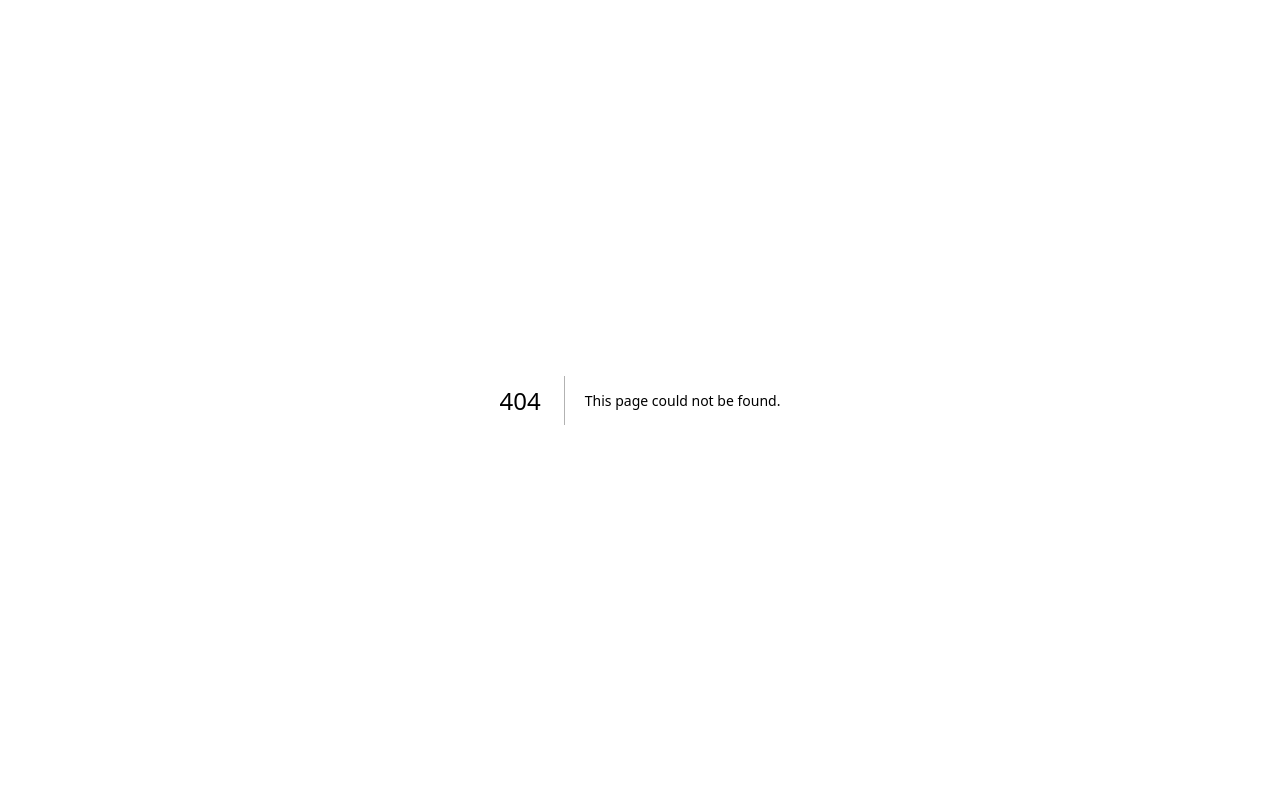
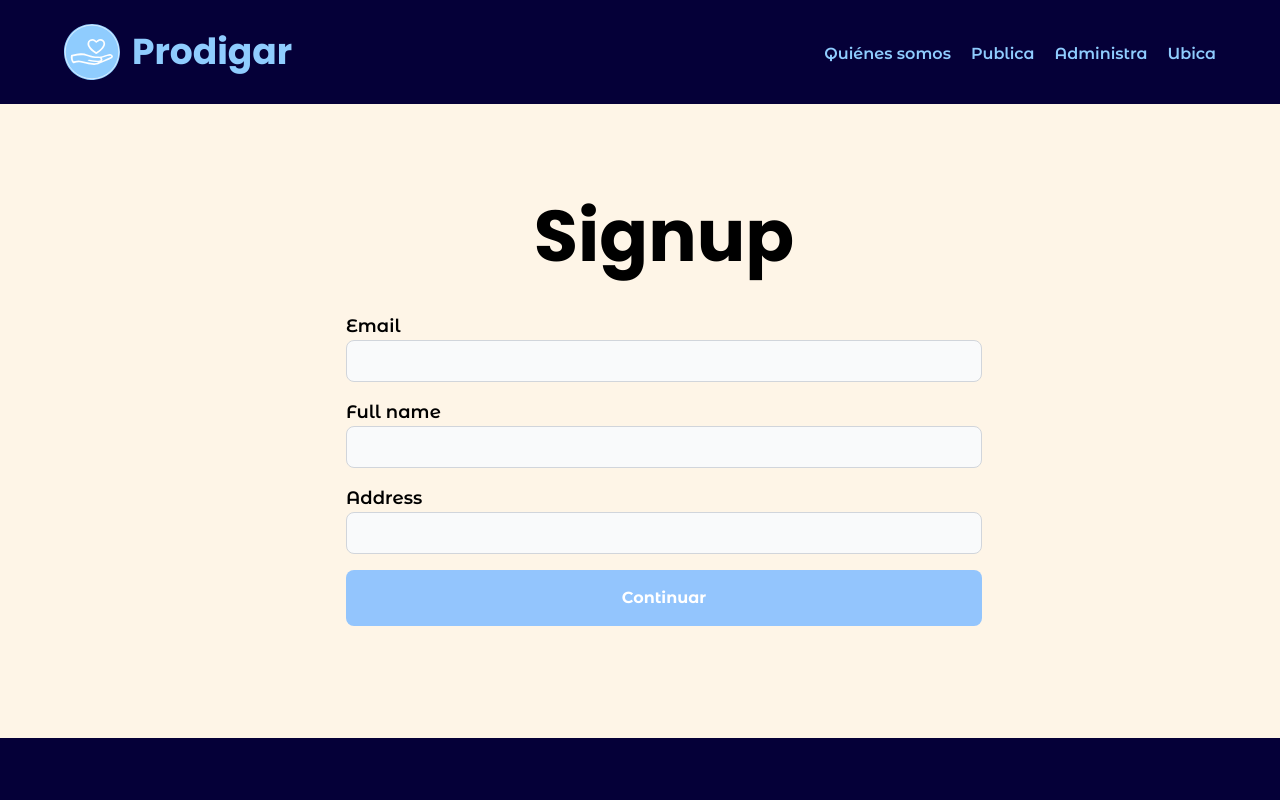
Before and after one commit to ayrton08/prodigar, a Next.js app: page /signup in a window 1280 px wide. Before the commit this address had no page. Shown: the top 800 px of the page. Built offline with nearby package versions, Linux system fonts and the light colour scheme.

Commit message:
add mockup page signUp

```diff
--- /dev/null
+++ b/components/SignUpForm.tsx
@@ -0,0 +1,32 @@
+import { MainButton } from "@/ui/buttons";
+import { BodyBold } from "ui/typography";
+import { useRouter } from "next/router";
+import { useState } from "react";
+import { InputText } from "ui/text-field";
+
+export const SignUpForm = () => {
+  const [email, setEmail] = useState();
+  const router = useRouter();
+
+  const handleSubmit = (e: any) => {
+    e.preventDefault();
+    // const emailValue = e.target.email.value;
+    // setEmail(emailValue);
+    console.log(
+      e.target.email.value,
+      e.target.fullname.value,
+      e.target.address.value
+    );
+  };
+
+
+
+  return (
+    <form className="flex flex-col gap-4" onSubmit={handleSubmit}>
+      <InputText label="Email" id="email" type="email" md="md:text-lg" />
+      <InputText label="Full name" id="fullname" type="text" md="md:text-lg" />
+      <InputText label="Address" id="address" type="text" md="md:text-lg" />
+      <MainButton>Continuar</MainButton>
+    </form>
+  );
+};
--- /dev/null
+++ b/components/SignUpPage.tsx
@@ -0,0 +1,11 @@
+import { Title } from "@/ui/typography";
+import { SignUpForm } from "./SignUpForm";
+
+export const SignUp = () => {
+  return (
+    <section className="min-h-[50vh] px-8 pt-10 pb-28 flex flex-col gap-10 center md:w-[700px] md:col-[none] md:min-h-[50vh]">
+      <Title align="center">Signup</Title>
+      <SignUpForm />
+    </section>
+  );
+};
--- /dev/null
+++ b/pages/signup/index.tsx
@@ -0,0 +1,17 @@
+import type { NextPage } from "next";
+import Head from "next/head";
+import { Layout } from "ui/layout";
+import { SignUp } from "components/SignUpPage";
+
+const SignUpPage: NextPage = () => {
+  return (
+    <Layout>
+      <Head>
+        <title>Signup - Prodigar</title>
+      </Head>
+      <SignUp />
+    </Layout>
+  );
+};
+
+export default SignUpPage;
--- a/ui/header/index.tsx
+++ b/ui/header/index.tsx
@@ -15,7 +15,7 @@ export const Header = () => {
     <header className="header bg-custom-blue p-10 fixed z-20">
       <Link
         className="logo flex items-center gap-3 md:hover:bg-blue-900 hover:rounded-lg hover:p-[1px] z-20"
-        href={"#"}
+        href={"/"}
       >
         <Logo size={"w-14 h-14"} />
         <Subtitle color={"text-ligth-blue"}>Prodigar</Subtitle>
```
